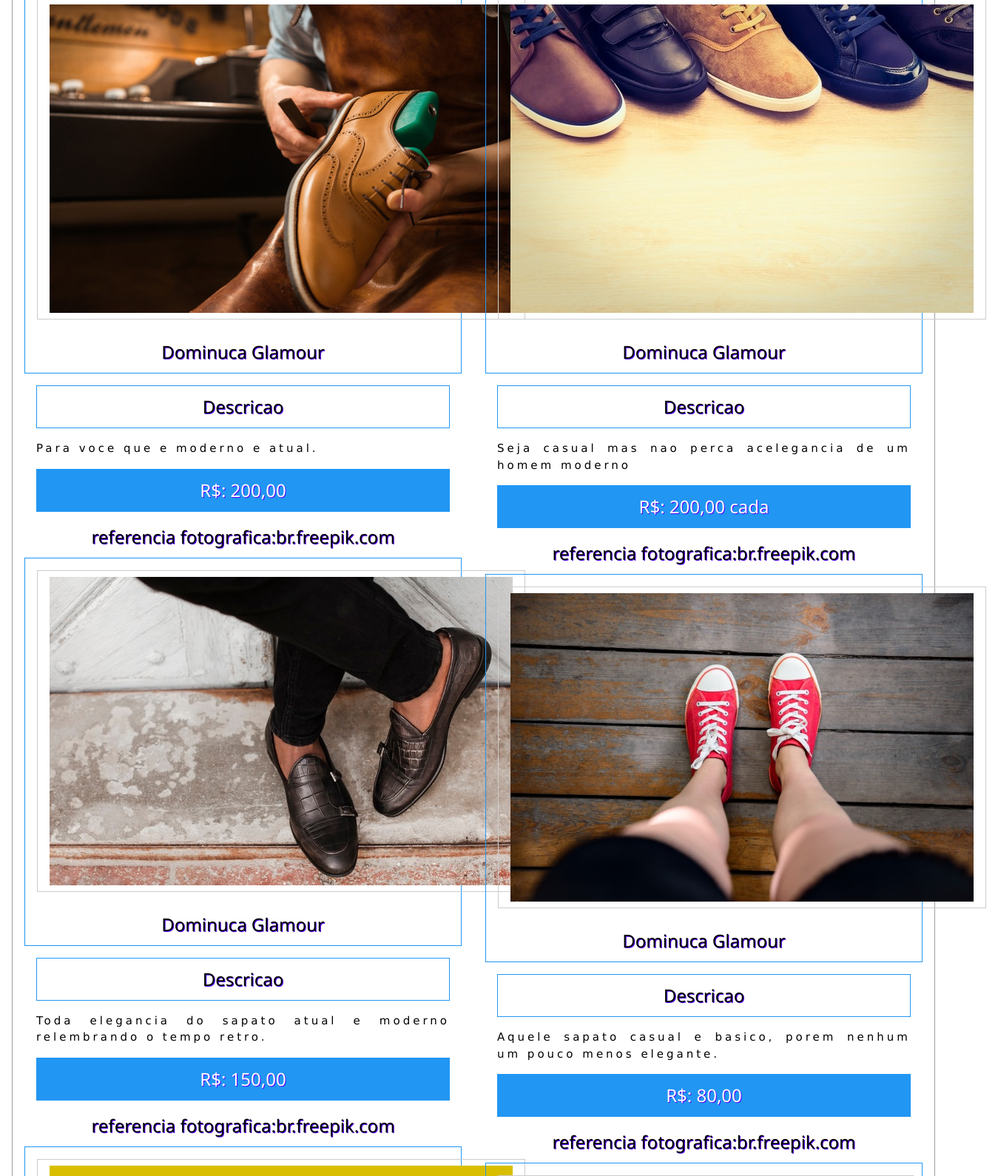
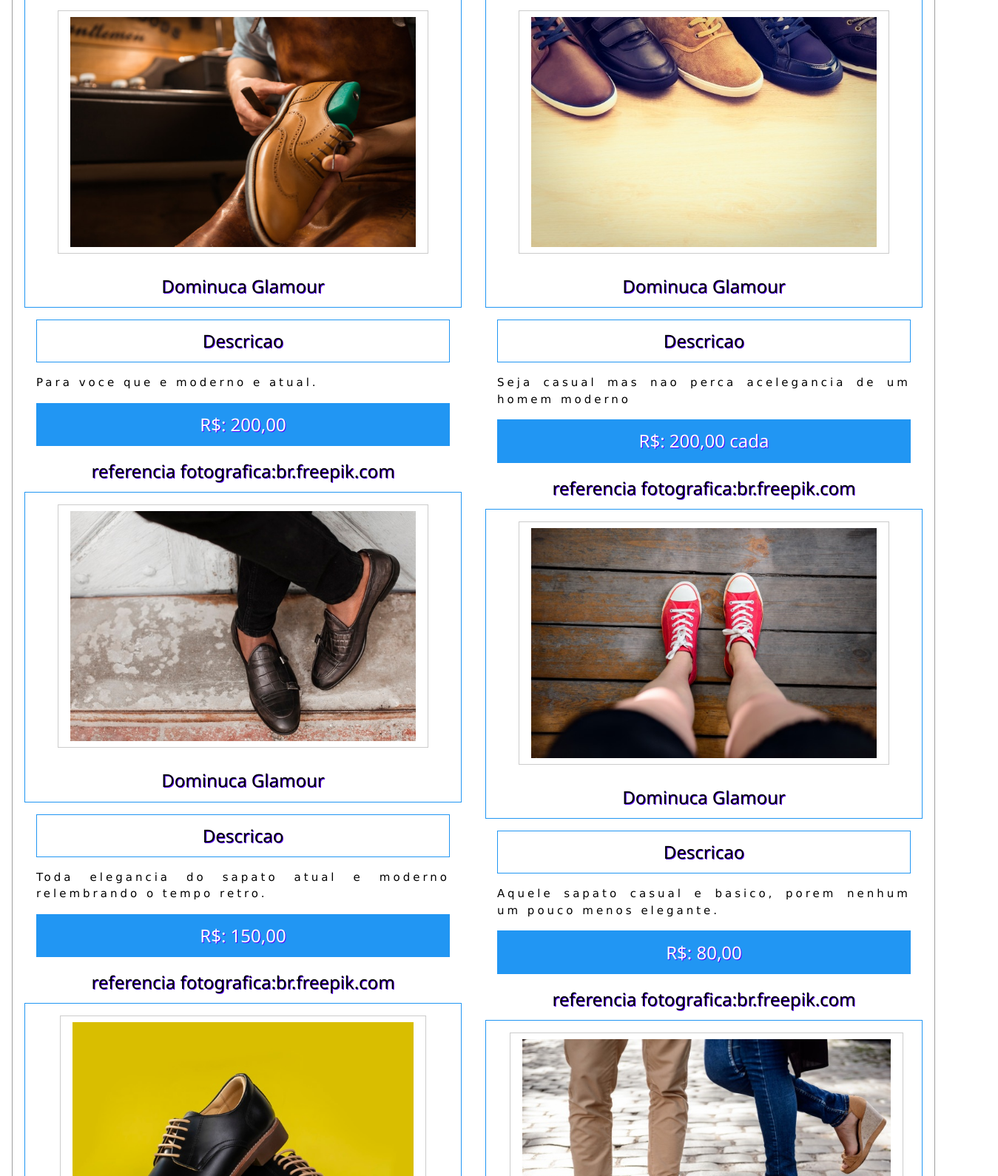
Before and after one commit to 2020nani/exerciciosemana13ADS, a plain HTML site: page index.html in a window 1280 px wide. Shown: the part 102-1692 px from the top of the page at 74% size, 1349 px wide, since content can reach past the window. Drawn offline with nearby package versions, Linux system fonts and the light colour scheme.

Commit message:
tornando responsivo

```diff
--- a/index.html
+++ b/index.html
@@ -9,111 +9,114 @@
 </head>
 <body>
   <div class="w3-row w3-border w3-border-gray w3-margin">
-    <div class="w3-half w3-container  " >
-     <div class="w3-auto w3-center w3-blue">
+
+<div class="w3-half w3-container w3-margin-top " >
+     <div class="w3-container w3-center w3-blue">
        <h2>Sapatos Sociais</h2>
      </div>
-     <div class="w3-auto w3-center w3-border w3-border-blue ">
-      <img src="imagens/ss1.jpg" class="w3-border w3-padding w3-margin" alt="Alps">
+     <div class="w3-container w3-center w3-border w3-border-blue ">
+      <img  width="90%" src="imagens/ss1.jpg" class="w3-border w3-padding w3-margin" alt="Alps">
       <h3 style="text-shadow:1px 1px 0 rgb(85, 8, 250)">Dominuca Glamour</h3>
     </div>
-    <div class="w3-auto w3-center w3-margin w3-border w3-border-blue">
+    <div class="w3-container w3-center w3-margin w3-border w3-border-blue">
       <h3 style="text-shadow:1px 1px 0 rgb(83, 5, 253)">Descricao</h3>
     </div>
     <div>
       <p class="w3-wide w3-margin w3-justify">Para voce que e moderno e atual.
       </p>
-      <div class="w3-auto w3-blue w3-center w3-margin w3-border w3-border-blue">
+      <div class="w3-container w3-blue w3-center w3-margin w3-border w3-border-blue">
         <h3 style="text-shadow:1px 1px 0 rgb(83, 5, 253)">R$: 200,00</h3>
       </div>
       <h3 class="w3-center" style="text-shadow:1px 1px 0 rgb(83, 5, 253)" > referencia fotografica:br.freepik.com</h3>
     </div>
 
-    <div class="w3-auto w3-center w3-border w3-border-blue ">
-     <img src="imagens/ss2.jpg" class="w3-border w3-padding w3-margin" alt="Alps">
+    <div class="w3-container w3-center w3-border w3-border-blue ">
+     <img width="90%" src="imagens/ss2.jpg" class="w3-border w3-padding w3-margin" alt="Alps">
      <h3 style="text-shadow:1px 1px 0 rgb(85, 8, 250)">Dominuca Glamour</h3>
    </div>
-   <div class="w3-auto w3-center w3-margin w3-border w3-border-blue">
+   <div class="w3-container w3-center w3-margin w3-border w3-border-blue">
      <h3 style="text-shadow:1px 1px 0 rgb(83, 5, 253)">Descricao</h3>
    </div>
    <div>
      <p class="w3-wide w3-margin w3-justify">Toda elegancia do sapato atual e moderno relembrando o tempo retro.
      </p>
-     <div class="w3-auto w3-blue w3-center w3-margin w3-border w3-border-blue">
+     <div class="w3-container w3-blue w3-center w3-margin w3-border w3-border-blue">
        <h3 style="text-shadow:1px 1px 0 rgb(83, 5, 253)">R$: 150,00</h3>
      </div>
      <h3 class="w3-center" style="text-shadow:1px 1px 0 rgb(83, 5, 253)" > referencia fotografica:br.freepik.com</h3>
    </div>
 
-  <div class="w3-auto w3-center w3-border w3-border-blue ">
-   <img src="imagens/ss3.jpg" class="w3-border w3-padding w3-margin" alt="Alps">
+  <div class="w3-container w3-center w3-border w3-border-blue ">
+   <img width="89%" src="imagens/ss3.jpg" class="w3-border w3-padding w3-margin" alt="Alps">
    <h3 style="text-shadow:1px 1px 0 rgb(85, 8, 250)">Dominuca Glamour</h3>
  </div>
- <div class="w3-auto w3-center w3-margin w3-border w3-border-blue">
+ <div class="w3-container w3-center w3-margin w3-border w3-border-blue">
    <h3 style="text-shadow:1px 1px 0 rgb(83, 5, 253)">Descricao</h3>
  </div>
  <div>
    <p class="w3-wide w3-margin w3-justify">O sapato pode agregar um toque ultramoderno a sua producao.
 
    </p>
-   <div class="w3-auto w3-blue w3-center w3-margin w3-border w3-border-blue">
+   <div class="w3-container w3-blue w3-center w3-margin w3-border w3-border-blue">
      <h3 style="text-shadow:1px 1px 0 rgb(83, 5, 253)">R$: 300,00</h3>
    </div>
    <h3 class="w3-center" style="text-shadow:1px 1px 0 rgb(83, 5, 253)" > referencia fotografica:br.freepik.com</h3>
  </div>
 </div>
-  <div class="w3-half w3-container  " >
-    <div class="w3-auto w3-center w3-blue">
+  <div class="w3-half w3-container w3-margin-top  " >
+    <div class="w3-container w3-center w3-blue">
       <h2>Sapatos Casuais</h2>
     </div>
-    <div class="w3-auto w3-center w3-border w3-border-blue ">
-     <img src="imagens/sc1.jpg" class="w3-border w3-padding w3-margin" alt="Alps">
+    <div class="w3-container w3-center w3-border w3-border-blue ">
+     <img  width="90%" src="imagens/sc1.jpg" class="w3-border w3-padding w3-margin" alt="Alps">
      <h3 style="text-shadow:1px 1px 0 rgb(85, 8, 250)">Dominuca Glamour</h3>
    </div>
-   <div class="w3-auto w3-center w3-margin w3-border w3-border-blue">
+   <div class="w3-container w3-center w3-margin w3-border w3-border-blue">
      <h3 style="text-shadow:1px 1px 0 rgb(83, 5, 253)">Descricao</h3>
    </div>
    <div>
      <p class="w3-wide w3-margin w3-justify">Seja casual mas nao perca acelegancia de um homem moderno
      </p>
-     <div class="w3-auto w3-blue w3-center w3-margin w3-border w3-border-blue">
+     <div class="w3-container w3-blue w3-center w3-margin w3-border w3-border-blue">
        <h3 style="text-shadow:1px 1px 0 rgb(83, 5, 253)">R$: 200,00 cada</h3>
      </div>
      <h3 class="w3-center" style="text-shadow:1px 1px 0 rgb(83, 5, 253)" > referencia fotografica:br.freepik.com</h3>
    </div>
 
-   <div class="w3-auto w3-center w3-border w3-border-blue ">
-    <img src="imagens/sc2.jpg" class="w3-border w3-padding w3-margin" alt="Alps">
+   <div class="w3-container w3-center w3-border w3-border-blue ">
+    <img width="90%" src="imagens/sc2.jpg" class="w3-border w3-padding w3-margin" alt="Alps">
     <h3 style="text-shadow:1px 1px 0 rgb(85, 8, 250)">Dominuca Glamour</h3>
   </div>
-  <div class="w3-auto w3-center w3-margin w3-border w3-border-blue">
+  <div class="w3-container w3-center w3-margin w3-border w3-border-blue">
     <h3 style="text-shadow:1px 1px 0 rgb(83, 5, 253)">Descricao</h3>
   </div>
   <div>
     <p class="w3-wide w3-margin w3-justify">Aquele sapato casual e basico, porem nenhum um pouco menos elegante.
     </p>
-    <div class="w3-auto w3-blue w3-center w3-margin w3-border w3-border-blue">
+    <div class="w3-container w3-blue w3-center w3-margin w3-border w3-border-blue">
       <h3 style="text-shadow:1px 1px 0 rgb(83, 5, 253)">R$: 80,00</h3>
     </div>
     <h3 class="w3-center" style="text-shadow:1px 1px 0 rgb(83, 5, 253)" > referencia fotografica:br.freepik.com</h3>
   </div>
 
- <div class="w3-auto w3-center w3-border w3-border-blue ">
+ <div class="w3-container w3-center w3-border w3-border-blue ">
   <img width="95.5%" height="100%" src="imagens/sc3.jpg" class="w3-border w3-padding w3-margin" alt="Alps">
   <h3 class="w3-padding-bottom" style="text-shadow:1px 1px 0 rgb(85, 8, 250)">Dominuca Glamour</h3>
 </div>
-<div class="w3-auto w3-center w3-margin w3-border w3-border-blue">
+<div class="w3-container w3-center w3-margin w3-border w3-border-blue">
   <h3 style="text-shadow:1px 1px 0 rgb(83, 5, 253)">Descricao</h3>
 </div>
 <div>
   <p class="w3-wide w3-margin w3-justify">Tenis combina em qualquer passeio, com qualquer compania,seja descolado.
   </p>
-  <div class="w3-auto w3-blue w3-center w3-margin w3-border w3-border-blue">
+  <div class="w3-container w3-blue w3-center w3-margin w3-border w3-border-blue">
     <h3 style="text-shadow:1px 1px 0 rgb(83, 5, 253)">R$: 100,00</h3>
   </div>
   <h3 class="w3-center" style="text-shadow:1px 1px 0 rgb(83, 5, 253)" > referencia fotografica:br.freepik.com</h3>
 </div>
-
-
+  </div>
+  <div class="w3-container w3-margin-top w3-center">
+    <h3>&copy;Todos os direitos reservados a dev Hernani</h3>
+</div>
 </body>
 </html>
```
